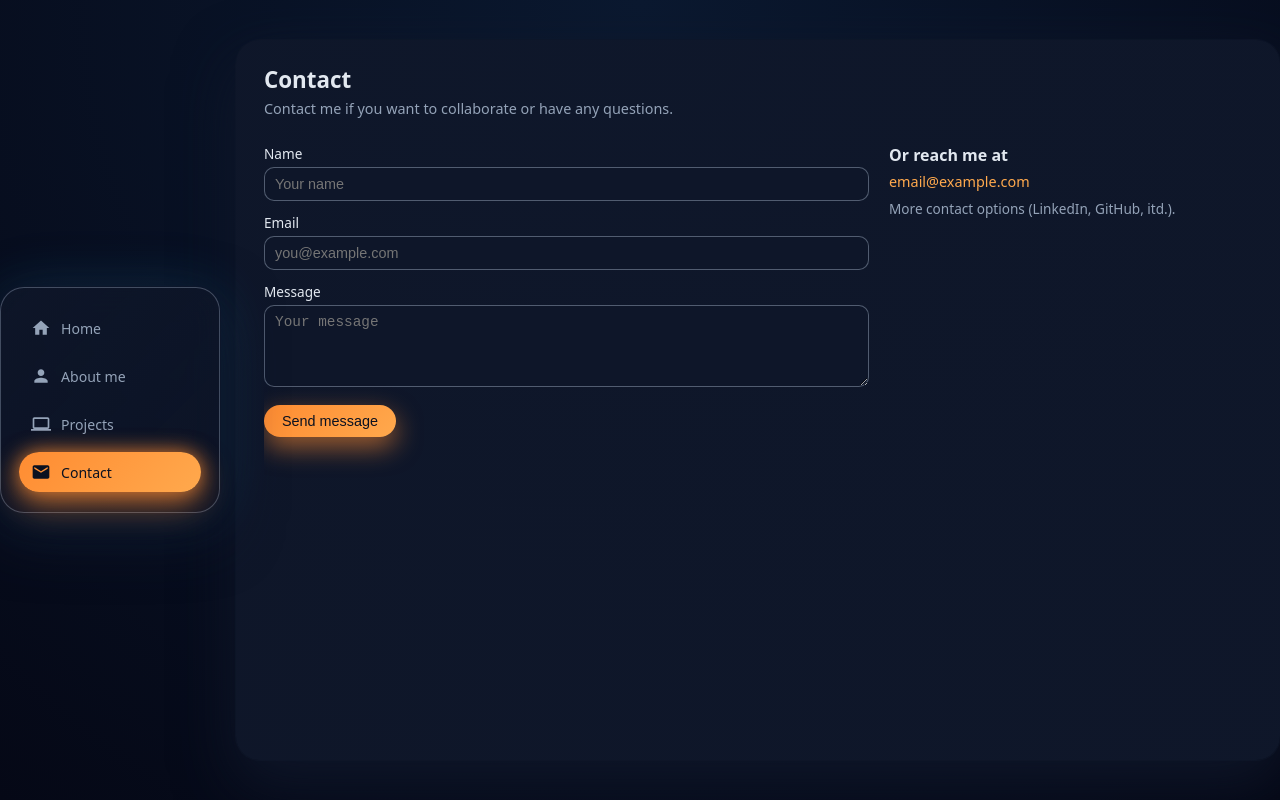
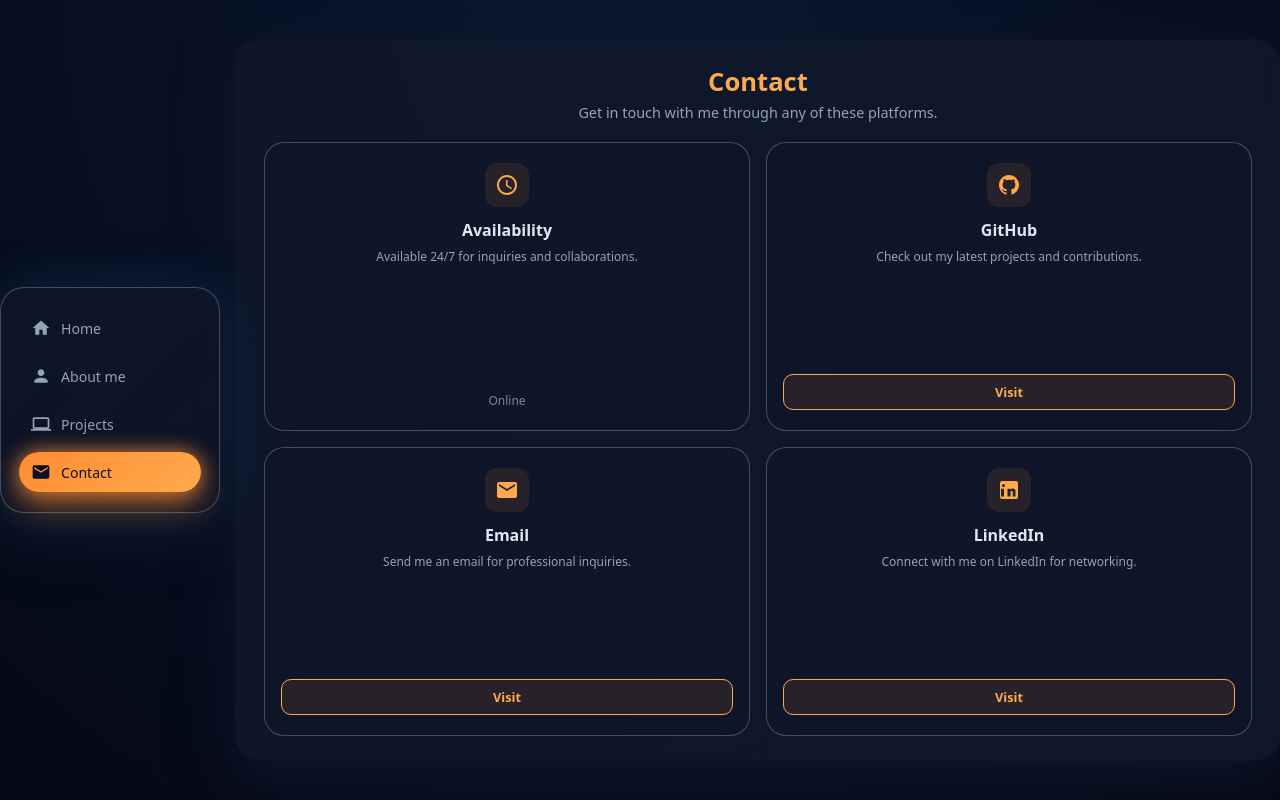
Before and after one commit to mijusko/Vue-portfolio, a Vue app: page / in a window 1280 px wide. Both pictures are taken after a click on the item "Contact". Built offline with nearby package versions, Linux system fonts and the light colour scheme.

Commit message:
New contact form

```diff
--- a/src/App.vue
+++ b/src/App.vue
@@ -34,6 +34,10 @@ const viewsMap = {
   height: 100%;
   width: 100%;
   gap: 16px; /* Smanjeno sa 24px */
+}
+
+header{
+  text-align: center;
 }
 
 @media (max-width: 768px) {
--- a/src/components/ContactView.vue
+++ b/src/components/ContactView.vue
@@ -1,36 +1,75 @@
+<script setup>
+const contactCards = [
+  {
+    id: 'availability',
+    title: 'Availability',
+    content: 'Available 24/7 for inquiries and collaborations.',
+    iconPath: 'M12 2C6.5 2 2 6.5 2 12s4.5 10 10 10 10-4.5 10-10S17.5 2 12 2zm0 18c-4.41 0-8-3.59-8-8s3.59-8 8-8 8 3.59 8 8-3.59 8-8 8zm.5-13H11v6l5.2 3.2.8-1.3-4.5-2.7V7z',
+    link: null,
+    linkText: 'Contact me anytime'
+  },
+  {
+    id: 'github',
+    title: 'GitHub',
+    content: 'Check out my latest projects and contributions.',
+    iconPath: 'M12 2C6.477 2 2 6.477 2 12c0 4.419 2.865 8.166 6.839 9.489.5.092.682-.217.682-.482 0-.237-.008-.866-.013-1.7-2.782.603-3.369-1.34-3.369-1.34-.454-1.156-1.11-1.462-1.11-1.462-.908-.62.069-.608.069-.608 1.003.07 1.531 1.03 1.531 1.03.892 1.529 2.341 1.087 2.91.832.092-.647.35-1.088.636-1.338-2.22-.253-4.555-1.11-4.555-4.943 0-1.091.39-1.984 1.029-2.683-.103-.253-.446-1.27.098-2.647 0 0 .84-.269 2.75 1.025A9.564 9.564 0 0112 6.844c.85.004 1.705.115 2.504.337 1.909-1.294 2.747-1.025 2.747-1.025.546 1.377.203 2.394.1 2.647.64.699 1.028 1.592 1.028 2.683 0 3.842-2.339 4.687-4.566 4.935.359.309.678.919.678 1.852 0 1.336-.012 2.415-.012 2.743 0 .267.18.577.688.48C19.137 20.161 22 16.418 22 12c0-5.523-4.477-10-10-10z',
+    link: 'https://github.com/mihajlo',
+    linkText: 'github.com/mihajlo'
+  },
+  {
+    id: 'email',
+    title: 'Email',
+    content: 'Send me an email for professional inquiries.',
+    iconPath: 'M20 4H4c-1.1 0-1.99.9-1.99 2L2 18c0 1.1.9 2 2 2h16c1.1 0 2-.9 2-2V6c0-1.1-.9-2-2-2zm0 4l-8 5-8-5V6l8 5 8-5v2z',
+    link: 'mailto:mihajlo@example.com',
+    linkText: 'mihajlo@example.com'
+  },
+  {
+    id: 'linkedin',
+    title: 'LinkedIn',
+    content: 'Connect with me on LinkedIn for networking.',
+    iconPath: 'M19 3a2 2 0 0 1 2 2v14a2 2 0 0 1-2 2H5a2 2 0 0 1-2-2V5a2 2 0 0 1 2-2h14m-.5 15.5v-5.3a2.7 2.7 0 0 0-2.7-2.7c-1.2 0-2 .7-2.3 1.2v-1h-3v7.8h3v-4.1c0-1 .5-1.5 1.2-1.5.7 0 1.1.5 1.1 1.4v4.2h3M7 18.5v-7.8h-3v7.8h3M6.5 6a1.5 1.5 0 1 0 0 3 1.5 1.5 0 0 0 0-3z',
+    link: 'https://linkedin.com/in/mihajlo',
+    linkText: 'linkedin.com/in/mihajlo'
+  }
+]
+
+const openLink = (link) => {
+  if (link) {
+    window.open(link, '_blank');
+  }
+}
+</script>
+
 <template>
   <section class="contact">
     <header>
       <h2>Contact</h2>
-      <p>Contact me if you want to collaborate or have any questions.</p>
+      <p>Get in touch with me through any of these platforms.</p>
     </header>
 
-    <div class="layout">
-      <form class="form" @submit.prevent>
-        <label>
-          Name
-          <input type="text" placeholder="Your name" />
-        </label>
+    <div class="cards-grid">
+      <div
+        v-for="card in contactCards"
+        :key="card.id"
+        class="contact-card"
+        @click="openLink(card.link)"
+        :class="{ 'is-link': card.link }"
+      >
+        <div class="card-icon-wrapper">
+          <svg viewBox="0 0 24 24" width="24" height="24" class="card-icon">
+            <path :d="card.iconPath" fill="currentColor" />
+          </svg>
+        </div>
+        <h3 class="card-title">{{ card.title }}</h3>
+        <p class="card-content">{{ card.content }}</p>
 
-        <label>
-          Email
-          <input type="email" placeholder="you@example.com" />
-        </label>
-
-        <label>
-          Message
-          <textarea rows="4" placeholder="Your message" />
-        </label>
-
-        <button type="submit">Send message</button>
-      </form>
-
-      <div class="side">
-        <h3>Or reach me at</h3>
-        <p class="info">email@example.com</p>
-        <p class="hint">
-          More contact options (LinkedIn, GitHub, itd.).
-        </p>
+        <div class="card-action">
+          <a v-if="card.link" :href="card.link" target="_blank" class="action-btn" @click.stop>
+            Visit
+          </a>
+          <span v-else class="status-info">Online</span>
+        </div>
       </div>
     </div>
   </section>
@@ -41,12 +80,13 @@
   height: 100%;
   display: flex;
   flex-direction: column;
-  gap: 18px;
+  gap: 20px;
 }
 
 header h2 {
   margin: 0 0 4px;
-  font-size: 1.4rem;
+  font-size: 1.6rem;
+  color: var(--accent-soft);
 }
 
 header p {
@@ -55,80 +95,141 @@ header p {
   color: var(--text-muted);
 }
 
-.layout {
+.cards-grid {
   display: grid;
-  grid-template-columns: 2fr 1.2fr;
-  gap: 20px;
-  margin-top: 8px;
+  grid-template-columns: repeat(2, 1fr);
+  gap: 16px;
+  flex: 1;
 }
 
 @media (max-width: 768px) {
-  .layout {
-    grid-template-columns: 1fr;
-    gap: 24px;
-    overflow-y: auto;
+  .cards-grid {
+    grid-template-columns: repeat(2, 1fr); /* 2x2 raspored */
+    gap: 10px;
+    padding-bottom: 80px; /* Više prostora za bottom bar */
   }
 }
 
-.form {
+.contact-card {
+  background: rgba(15, 23, 42, 0.6);
+  backdrop-filter: blur(12px);
+  border: 1px solid var(--glass-border);
+  border-radius: 20px;
+  padding: 20px 16px;
   display: flex;
   flex-direction: column;
-  gap: 12px;
+  align-items: center;
+  text-align: center;
+  transition: all 0.3s ease;
+  position: relative;
+  overflow: hidden;
 }
 
-label {
-  font-size: 0.85rem;
+.contact-card.is-link {
+  cursor: pointer;
+}
+
+.contact-card::before {
+  content: '';
+  position: absolute;
+  inset: 0;
+  background: radial-gradient(circle at top left, rgba(255, 140, 50, 0.1), transparent);
+  opacity: 0;
+  transition: opacity 0.3s ease;
+  pointer-events: none; /* Sprečava blokiranje klikova */
+}
+
+.contact-card:hover {
+  transform: translateY(-5px);
+  border-color: var(--accent-soft);
+  box-shadow: 0 10px 30px rgba(0, 0, 0, 0.3);
+}
+
+.contact-card:hover::before {
+  opacity: 1;
+}
+
+.card-icon-wrapper {
+  width: 44px;
+  height: 44px;
+  background: rgba(255, 140, 50, 0.1);
+  border-radius: 12px;
   display: flex;
-  flex-direction: column;
-  gap: 4px;
+  align-items: center;
+  justify-content: center;
+  margin-bottom: 12px;
+  color: var(--accent-soft);
+  transition: all 0.3s ease;
+}
+
+.contact-card:hover .card-icon-wrapper {
+  background: var(--accent-soft);
+  color: #0f172a;
+  transform: scale(1.05) rotate(5deg);
+}
+
+.card-title {
+  font-size: 1rem;
+  margin: 0 0 8px;
   color: var(--text-main);
 }
 
-input,
-textarea {
-  background: rgba(15, 23, 42, 0.95);
-  border-radius: 10px;
-  border: 1px solid rgba(148, 163, 184, 0.5);
-  padding: 8px 10px;
-  color: var(--text-main);
-  font-size: 0.9rem;
-  outline: none;
+.card-content {
+  font-size: 0.75rem;
+  color: var(--text-muted);
+  line-height: 1.4;
+  margin: 0 0 16px;
+  flex: 1;
 }
 
-input:focus,
-textarea:focus {
-  border-color: var(--accent-soft);
-  box-shadow: 0 0 0 1px rgba(255, 140, 50, 0.7);
+.card-action {
+  width: 100%;
+  margin-top: auto;
 }
 
-button {
-  margin-top: 6px;
-  align-self: flex-start;
-  border: none;
-  border-radius: 999px;
-  padding: 8px 18px;
-  font-size: 0.9rem;
-  font-weight: 500;
-  cursor: pointer;
-  background: linear-gradient(135deg, var(--accent), var(--accent-soft));
-  color: #0b1120;
-  box-shadow: 0 10px 26px rgba(255, 140, 50, 0.6);
+.action-btn {
+  display: block;
+  width: 100%;
+  padding: 8px;
+  background: rgba(255, 140, 50, 0.1);
+  border: 1px solid var(--accent-soft);
+  color: var(--accent-soft);
+  text-decoration: none;
+  border-radius: 10px;
+  font-size: 0.8rem;
+  font-weight: 600;
+  transition: all 0.2s ease;
 }
 
-.side h3 {
-  margin: 0 0 6px;
-  font-size: 1rem;
+.action-btn:hover {
+  background: var(--accent-soft);
+  color: #0f172a;
 }
 
-.info {
-  margin: 0 0 8px;
-  font-size: 0.9rem;
-  color: var(--accent-soft);
+.status-info {
+  font-size: 0.75rem;
+  color: var(--text-muted);
+  opacity: 0.8;
 }
 
-.hint {
-  margin: 0;
-  font-size: 0.85rem;
-  color: var(--text-muted);
+@media (max-width: 480px) {
+  .card-title {
+    font-size: 0.9rem;
+  }
+  .card-content {
+    display: none; /* Sakrivamo opis na jako malim ekranima da bi stalo 2x2 */
+  }
+  .contact-card {
+    padding: 12px 8px;
+  }
+  .card-icon-wrapper {
+    width: 36px;
+    height: 36px;
+    margin-bottom: 8px;
+  }
+  .action-btn {
+    padding: 6px;
+    font-size: 0.7rem;
+  }
 }
 </style>
--- a/src/components/ProjectsView.vue
+++ b/src/components/ProjectsView.vue
@@ -147,9 +147,12 @@ const setProject = (index) => {
 }
 
 header h2 {
-  margin: 0 0 4px;
+  margin: 0px;
   font-size: 1.8rem;
   color: var(--accent-soft);
+}
+h3.project-title{
+margin:0;
 }
 
 header p {
@@ -168,7 +171,7 @@ header p {
 }
 
 .project-display {
-  margin: 0 50px;
+  margin: 0 35px;
   flex: 1;
   height: 100%;
   background: rgba(15, 23, 42, 0.6);
@@ -340,7 +343,7 @@ header p {
   .project-content {
     flex-direction: column;
     overflow-y: auto;
-    gap: 4px;
+    gap: 8px; /* Smanjeno sa 24px (bilo je 4px u prethodnom čitanju, ali popravljam na optimalnih 8px) */
   }
 
   .project-visual {
@@ -349,6 +352,9 @@ header p {
 }
 
 @media (max-width: 768px) {
+  .project-content {
+    gap: 4px; /* Još manji razmak za mobilne telefone */
+  }
   .projects-container {
     padding: 10px;
     height: 100%;
```
